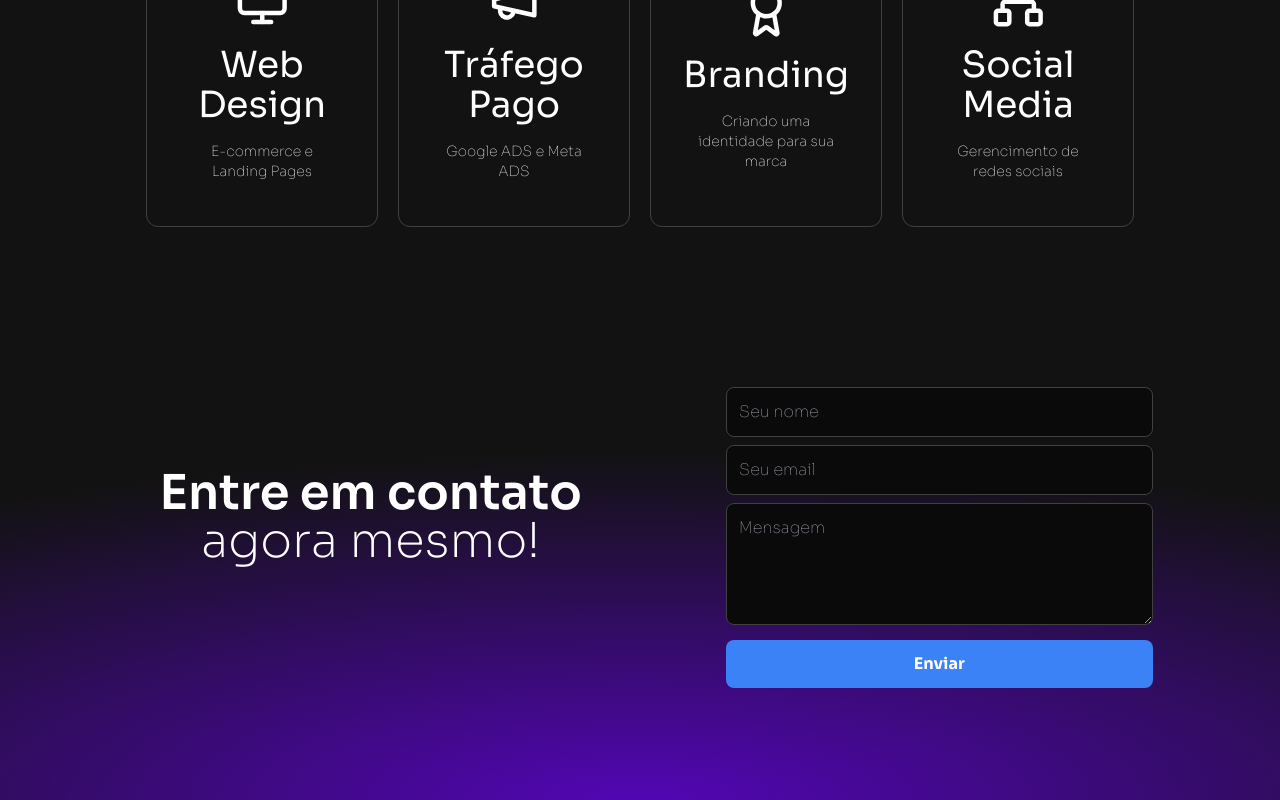
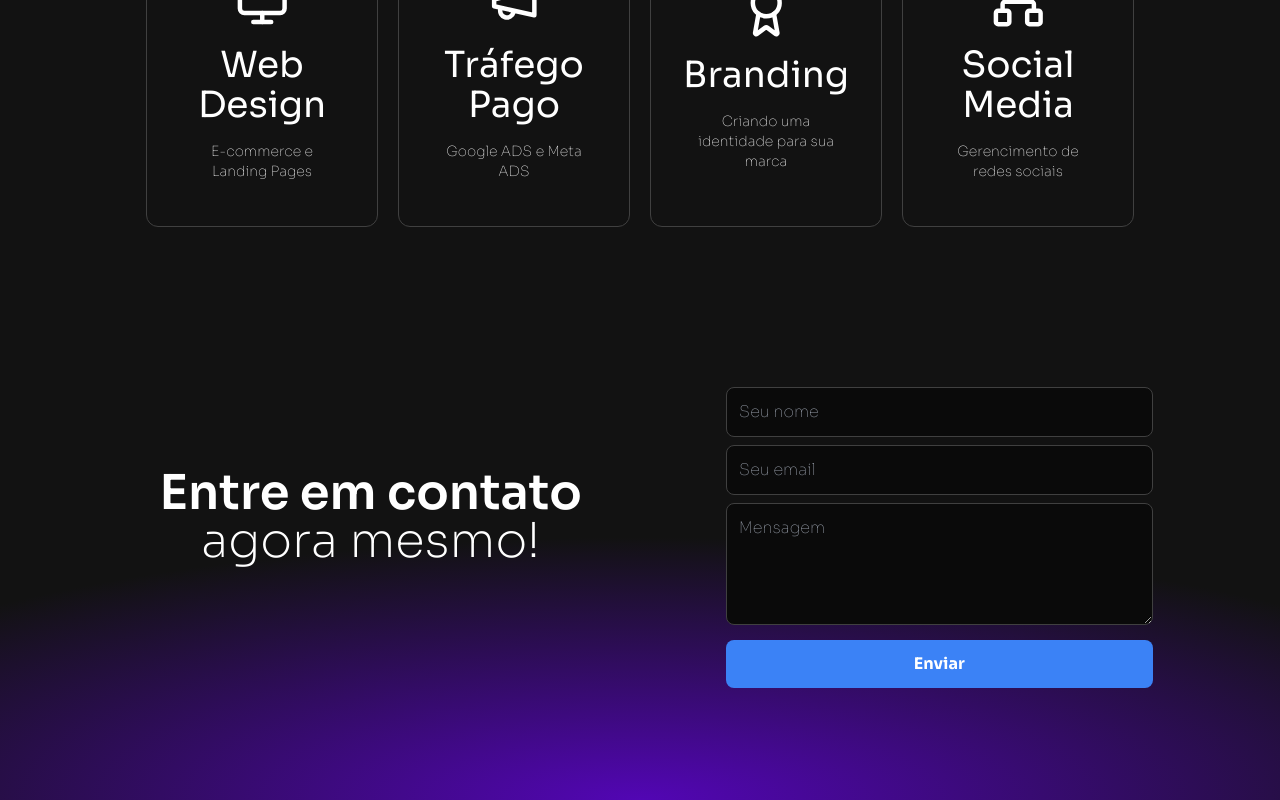
Before and after one commit to rafaelrch/landingPageV2, a React (Vite) app: page / in a window 1280 px wide. Shown: the part 2632-3432 px from the top of the page. Built offline with nearby package versions, Linux system fonts and the light colour scheme.

Commit message:
radil gradient size

```diff
--- a/src/components/Formulario.jsx
+++ b/src/components/Formulario.jsx
@@ -10,7 +10,7 @@ function Formulario() {
     }
 
   return (
-    <div className="pt-28 flex flex-wrap justify-center items-center space-x-28 pb-28 sm:mt-20 lg:mt-10 bg-[radial-gradient(ellipse_150%_100%_at_bottom,#5206B4,#121212_66%)]">
+    <div className="pt-28 flex flex-wrap justify-center items-center space-x-28 pb-28 sm:mt-20 lg:mt-10 bg-[radial-gradient(ellipse_150%_100%_at_bottom,#5206B4,#121212_50%)]">
 
         <div className="py-5 px-8 mb-10 ">
             <h1 className="font-extralight text-4xl text-center sm:text-2xl lg:text-5xl">
```
